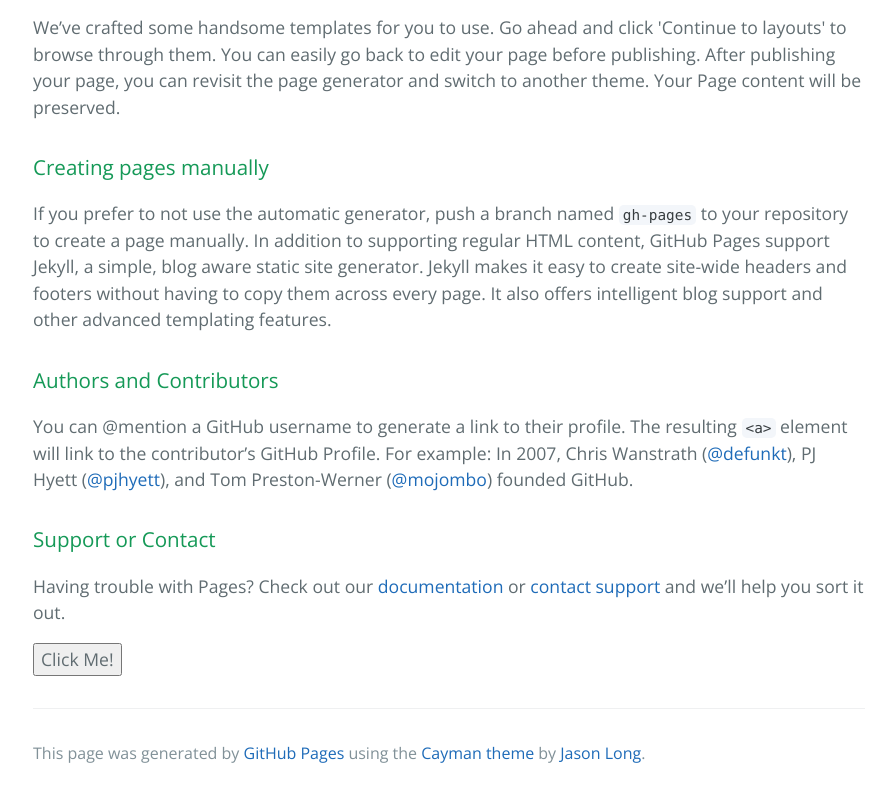
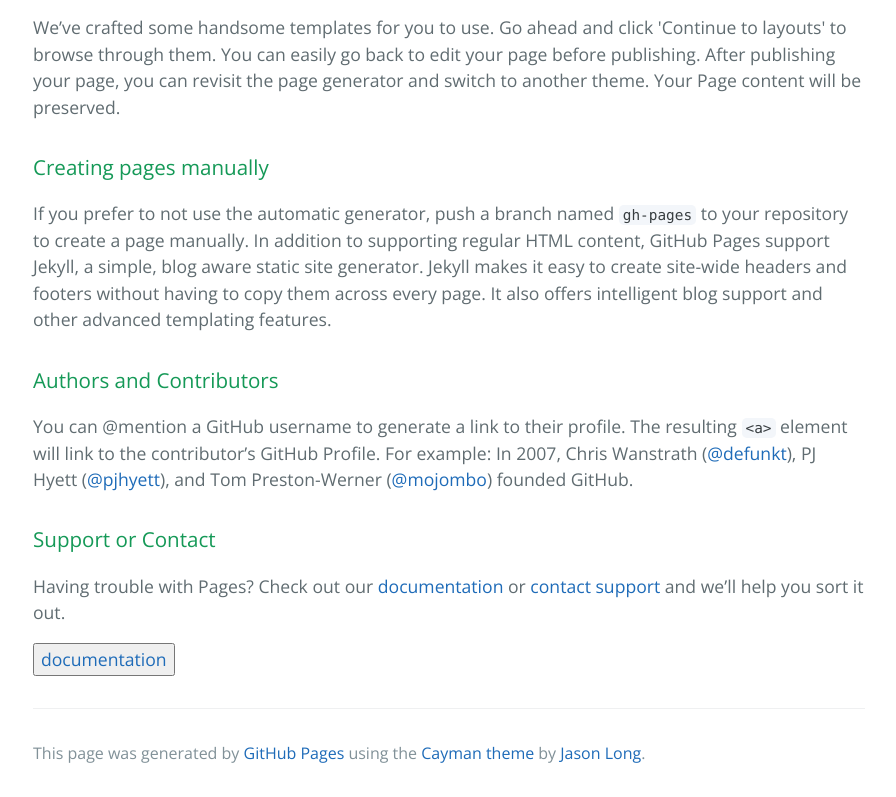
Before and after one commit to WindwallCreative/windwallcreative.github.io, a plain HTML site: page index.html in a window 1280 px wide. Shown: the part 569-1366 px from the top of the page, without its empty margins (191-1087 px from the left). Drawn offline with nearby package versions, Linux system fonts and the light colour scheme.

Commit message:
Update index.html

```diff
--- a/index.html
+++ b/index.html
@@ -41,7 +41,7 @@
 <a id="support-or-contact" class="anchor" href="#support-or-contact" aria-hidden="true"><span aria-hidden="true" class="octicon octicon-link"></span></a>Support or Contact</h3>
 
 <p>Having trouble with Pages? Check out our <a href="https://help.github.com/pages">documentation</a> or <a href="https://github.com/contact">contact support</a> and we’ll help you sort it out.</p>
-<button type="button">Click Me!</button>
+<button type="button"><a href="https://help.github.com/pages">documentation</a></button>
       <footer class="site-footer">
 
         <span class="site-footer-credits">This page was generated by <a href="https://pages.github.com">GitHub Pages</a> using the <a href="https://github.com/jasonlong/cayman-theme">Cayman theme</a> by <a href="https://twitter.com/jasonlong">Jason Long</a>.</span>
```
